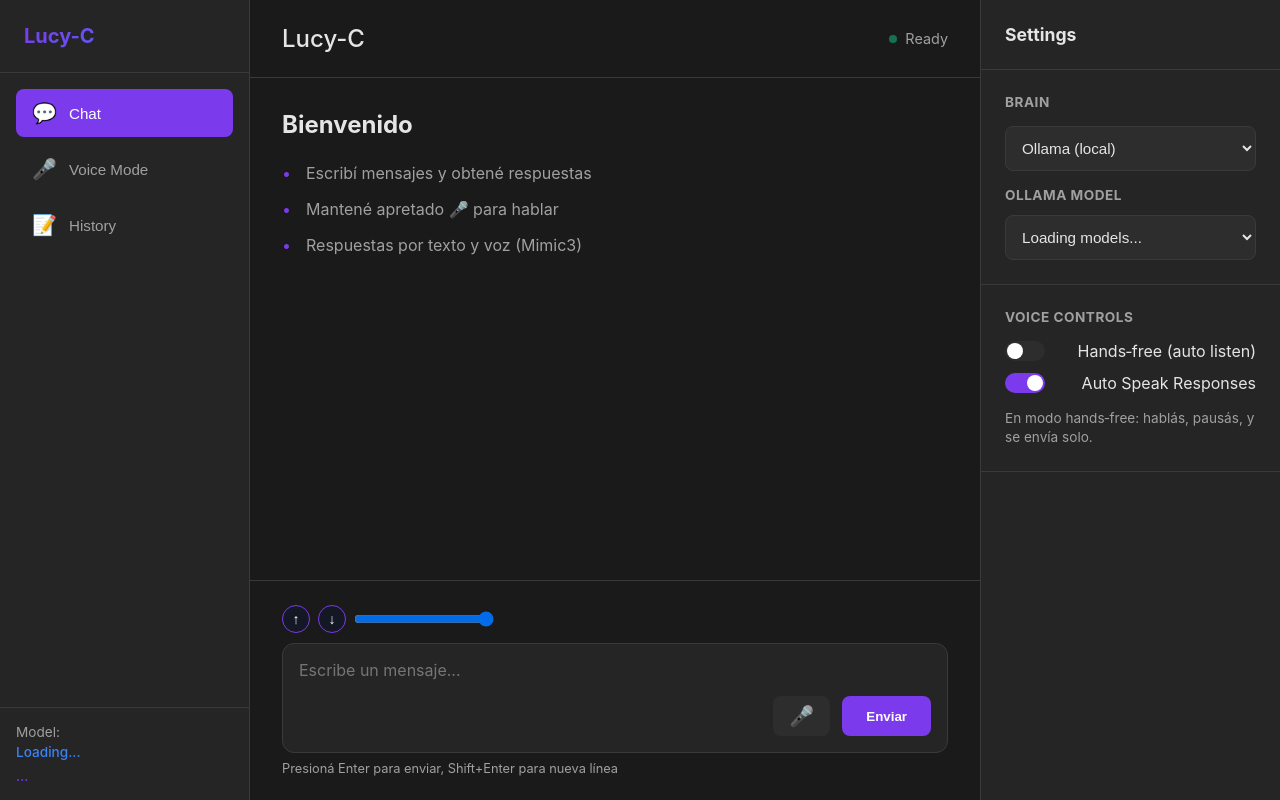
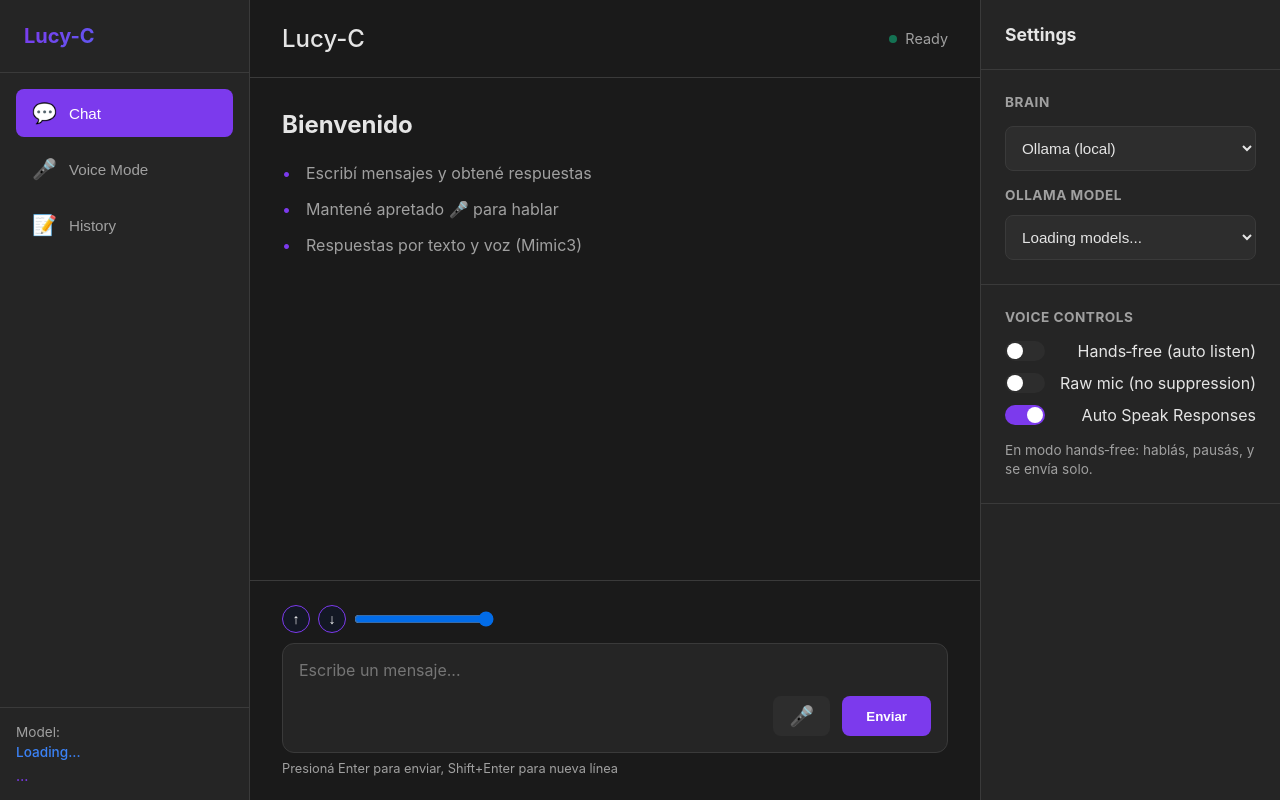
Before and after one commit to LokoKanishka/Lucy-C, a Flask app: page / in a window 1280 px wide. Run offline with Flask 3, Linux system fonts and the light colour scheme; data that the repository does not hold is empty; some libraries are stand-ins or nearby versions.

Commit message:
ASR: beam=2 best_of=5; UI: add Raw mic toggle

```diff
--- a/lucy_c/asr.py
+++ b/lucy_c/asr.py
@@ -52,7 +52,8 @@ class FasterWhisperASR:
         try:
             segments, info = self.model.transcribe(
                 audio_f32,
-                beam_size=5,
+                beam_size=2,
+                best_of=5,
                 vad_filter=False,
                 language=language,
                 task=task,
@@ -70,7 +71,8 @@ class FasterWhisperASR:
                 self.model = WhisperModel(self.cfg.model, device="cpu", compute_type="int8")
                 segments, info = self.model.transcribe(
                     audio_f32,
-                    beam_size=5,
+                    beam_size=2,
+                    best_of=5,
                     vad_filter=False,
                     language=language,
                     task=task,
--- a/lucy_c/web/static/js/voice.js
+++ b/lucy_c/web/static/js/voice.js
@@ -4,6 +4,7 @@
 
 const voiceBtn = document.getElementById('voice-btn');
 const handsfreeToggle = document.getElementById('handsfree-toggle');
+const rawMicToggle = document.getElementById('raw-mic-toggle');
 
 let isRecording = false;
 let mediaRecorder = null;
@@ -44,8 +45,13 @@ const HF = {
 
 async function initMicrophone() {
   try {
+    const raw = !!(rawMicToggle && rawMicToggle.checked);
     return await navigator.mediaDevices.getUserMedia({
-      audio: {
+      audio: raw ? {
+        echoCancellation: false,
+        noiseSuppression: false,
+        autoGainControl: false,
+      } : {
         echoCancellation: true,
         noiseSuppression: true,
         autoGainControl: true,
--- a/lucy_c/web/templates/index.html
+++ b/lucy_c/web/templates/index.html
@@ -114,6 +114,10 @@
                         <span>Hands‑free (auto listen)</span>
                     </label>
                     <label class="toggle-item">
+                        <input type="checkbox" id="raw-mic-toggle">
+                        <span>Raw mic (no suppression)</span>
+                    </label>
+                    <label class="toggle-item">
                         <input type="checkbox" id="auto-speak-toggle" checked>
                         <span>Auto Speak Responses</span>
                     </label>
```
